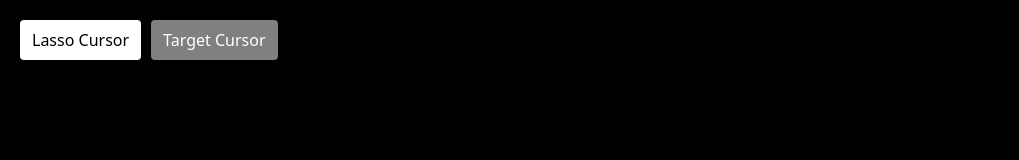
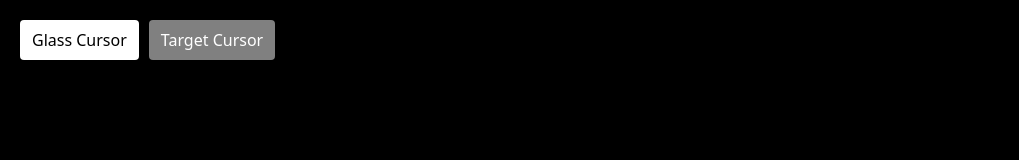
Before and after one commit to Maeeveee/Cursor-Component, a React (Vite) app: page / in a window 1280 px wide. Shown: the top 160 px of the page, without its empty margins (0-1019 px from the left). Built offline with nearby package versions, Linux system fonts and the light colour scheme.

Commit message:
add home component

```diff
--- a/src/App.jsx
+++ b/src/App.jsx
@@ -1,54 +1,15 @@
-import './App.css'
-import TestButton from './pages/testButton'
-import { BrowserRouter } from "react-router-dom";
-import LassoCursor from './components/lassoCursor'
-import TargetCursor from './components/targetCursor';
-import { useState } from 'react';
+import './App.css';
+import { BrowserRouter, Route, Routes } from "react-router-dom";
+import Home from './pages/home';
 
 function App() {
-  const [cursorType, setCursorType] = useState('lasso'); // Default to LassoCursor
-
   return (
     <BrowserRouter>
-      {/* Menu untuk memilih demo kursor */}
-      <div style={{ position: 'fixed', top: 10, left: 10, backgroundColor: 'black', padding: '10px', borderRadius: '8px' }}>
-        <button
-          className='target-btn'
-          onClick={() => setCursorType('lasso')}
-          style={{
-            marginRight: 10,
-            padding: '8px 12px',
-            backgroundColor: cursorType === 'lasso' ? 'white' : 'gray',
-            color: cursorType === 'lasso' ? 'black' : 'white',
-            border: 'none',
-            borderRadius: '4px',
-            cursor: 'pointer'
-          }}
-        >
-          Lasso Cursor
-        </button>
-        <button
-          className='target-btn'
-          onClick={() => setCursorType('target')}
-          style={{
-            padding: '8px 12px',
-            backgroundColor: cursorType === 'target' ? 'white' : 'gray',
-            color: cursorType === 'target' ? 'black' : 'white',
-            border: 'none',
-            borderRadius: '4px',
-            cursor: 'pointer'
-          }}
-        >
-          Target Cursor
-        </button>
-      </div>
-
-      {/* Render kursor sesuai pilihan */}
-      {cursorType === 'lasso' && <LassoCursor />}
-      {cursorType === 'target' && <TargetCursor />}
-
-      <TestButton />
+      <Routes>
+        <Route path="/" element={<Home />} />
+      </Routes>
     </BrowserRouter>
   );
 }
-export default App
+
+export default App;
--- /dev/null
+++ b/src/pages/home.jsx
@@ -0,0 +1,51 @@
+import { useState } from 'react';
+import LassoCursor from '../components/lassoCursor';
+import TargetCursor from '../components/targetCursor';
+import TestButton from './testButton';
+
+function Home() {
+  const [cursorType, setCursorType] = useState('lasso');
+
+  return (
+    <div>
+      <div style={{ position: 'fixed', top: 10, left: 10, backgroundColor: 'black', padding: '10px', borderRadius: '8px' }}>
+        <button
+          className='target-btn'
+          onClick={() => setCursorType('lasso')}
+          style={{
+            marginRight: 10,
+            padding: '8px 12px',
+            backgroundColor: cursorType === 'lasso' ? 'white' : 'gray',
+            color: cursorType === 'lasso' ? 'black' : 'white',
+            border: 'none',
+            borderRadius: '4px',
+            cursor: 'pointer'
+          }}
+        >
+          Glass Cursor
+        </button>
+        <button
+          className='target-btn'
+          onClick={() => setCursorType('target')}
+          style={{
+            padding: '8px 12px',
+            backgroundColor: cursorType === 'target' ? 'white' : 'gray',
+            color: cursorType === 'target' ? 'black' : 'white',
+            border: 'none',
+            borderRadius: '4px',
+            cursor: 'pointer'
+          }}
+        >
+          Target Cursor
+        </button>
+      </div>
+
+      {cursorType === 'lasso' && <LassoCursor />}
+      {cursorType === 'target' && <TargetCursor />}
+
+      <TestButton />
+    </div>
+  );
+}
+
+export default Home;
```
